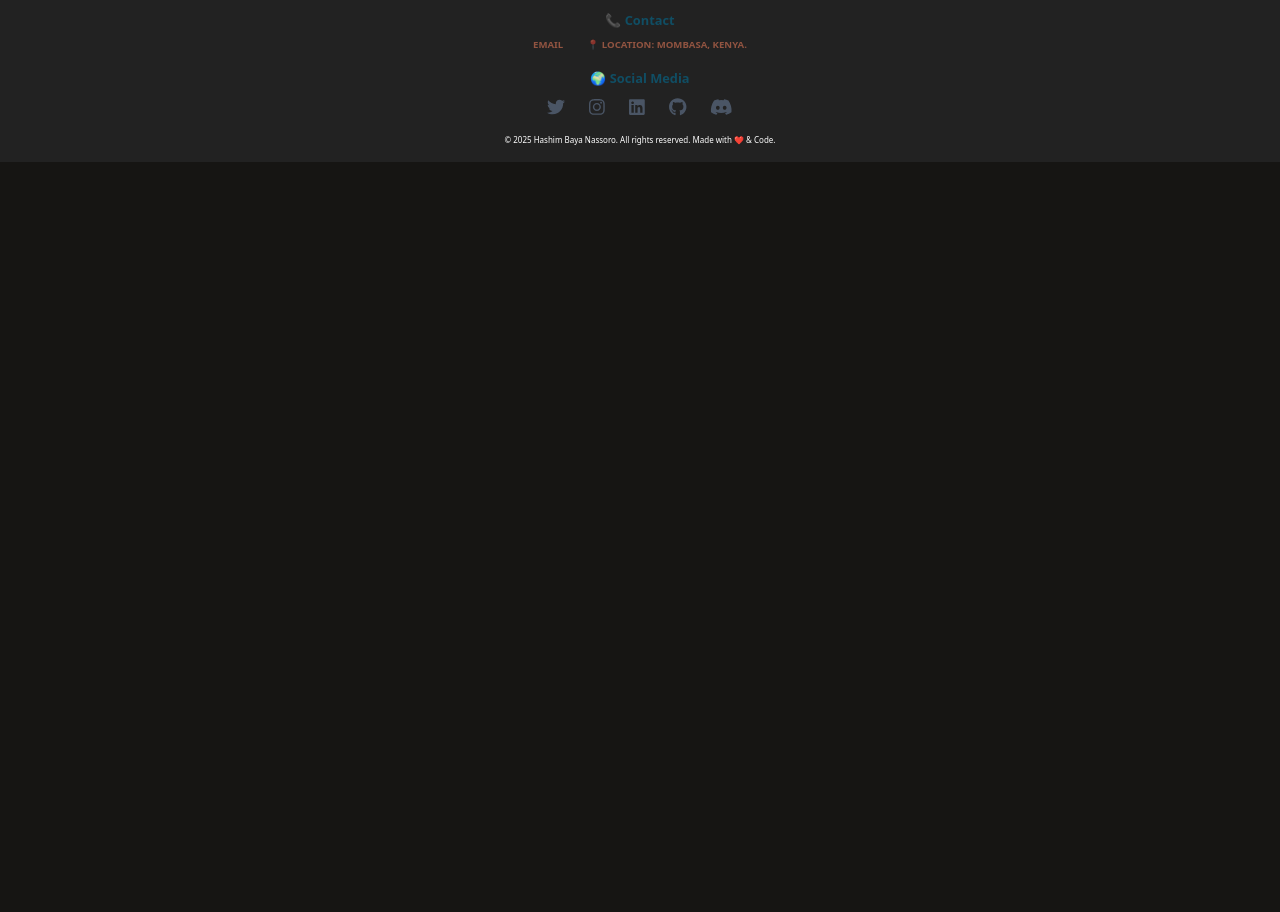
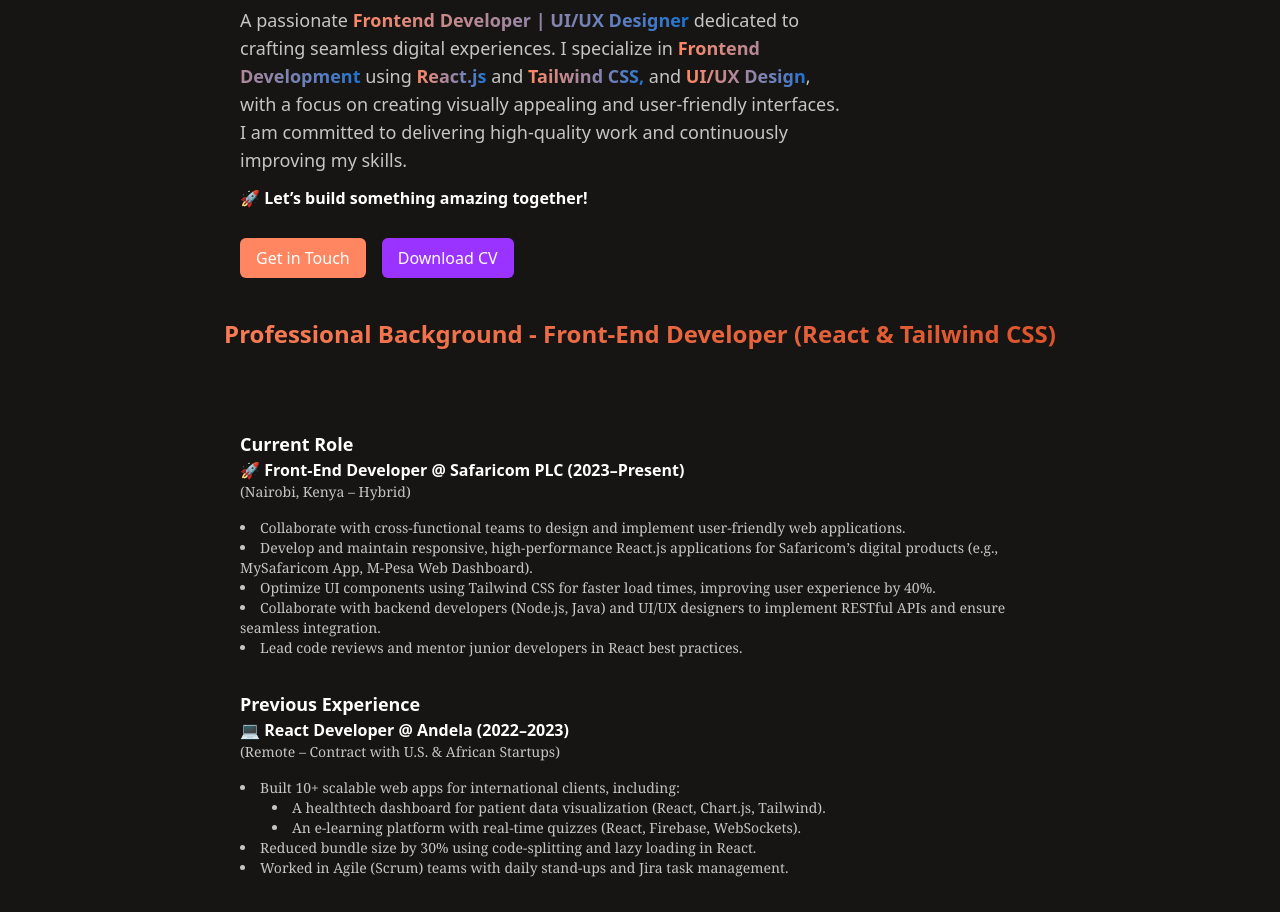
Before and after one commit to Hashim-baya/CODSOFT, a React (Vite) app in the folder PERSONAL-PORTFOLIO-WEBSITE/: page /about in a window 1280 px wide. Shown: the part 180-1092 px from the top of the page. Before the commit the page ends 800 px from the top, so only its background shows below. Built offline with nearby package versions, Linux system fonts and the light colour scheme.

Commit message:
Created the about page

```diff
--- /dev/null
+++ b/PERSONAL-PORTFOLIO-WEBSITE/src/components/common/AboutMe.jsx
@@ -0,0 +1,52 @@
+import React from 'react'
+import Button from './Button'
+import { useNavigate } from 'react-router'
+
+function AboutMe() {
+
+    const donwloadCV = () => {
+        const link = document.createElement('a');
+        link.href = '/documents/HASHIM_BAYA_Resume.pdf'; // Adjust the path to your PDF file"';
+        link.download = 'HASHIM_BAYA_NASSORO.pdf';
+        document.body.appendChild(link);
+        link.click();
+        document.body.removeChild(link);
+      }
+
+      const navigate = useNavigate();
+
+      const getInTouch = () => {
+
+          navigate('/contact');
+      }
+
+  return (
+    <section  className='mx-6 md:mx-15 lg:mx-30 xl:mx-60 2xl:mx-80 my-4'>
+
+        <h3 className='text-transparent bg-clip-text bg-gradient-to-r from-[#5BADFF] to-[#1373D1] font-bold text-xl md:text-2xl text-center mb-8'>About Me</h3>
+
+         <div className='text-start text-white flex flex-col items-center justify-start md:w-3/4 '>
+          <div className=''>
+            <h2 className='text-xl md:text-2xl mb-4'>👋 Hi, I'm <span className='font-extrabold text-2xl md:text-3xl text-transparent bg-clip-text bg-gradient-to-l from-[#FF8660] to-[#9A33FF]'>HASHIM BAYA NASSORO</span></h2>
+              <p className='text-[#C5C5C5] lg:text-lg'>
+                <span>A passionate</span>
+                <span className=' font-bold text-transparent bg-clip-text bg-gradient-to-r from-[#FF8660] to-[#1373D1]'> Frontend Developer | UI/UX Designer</span>
+                <span> dedicated to crafting seamless digital experiences. I specialize in </span>
+                <span><span className=' font-bold text-transparent bg-clip-text bg-gradient-to-r from-[#FF8660] to-[#1373D1]'>Frontend Development</span> using <span className=' font-bold text-transparent bg-clip-text bg-gradient-to-r from-[#FF8660] to-[#1373D1]'>React.js</span> and <span className=' font-bold text-transparent bg-clip-text bg-gradient-to-r from-[#FF8660] to-[#1373D1]'>Tailwind CSS,</span> and <span className=' font-bold text-transparent bg-clip-text bg-gradient-to-r from-[#FF8660] to-[#1373D1]'>UI/UX Design</span>, </span>
+                <span>with a focus on creating visually appealing and user-friendly interfaces.</span>
+                <span> I am committed to delivering high-quality work and continuously improving my skills.</span>
+              </p>
+              <p className='font-semibold mt-3 mb-3'>🚀 Let’s build something amazing together!</p>
+          </div>
+
+          <div className='flex flex-col md:flex-row gap-4 w-full justify-start md:mt-4 '>
+            <Button Message='Get in Touch' buttonVariant='Primary' onClick={getInTouch} />
+            <Button Message='Download CV' buttonVariant='Secondary' onClick={donwloadCV} />
+          </div>
+        </div>
+
+    </section>
+  )
+}
+
+export default AboutMe
--- /dev/null
+++ b/PERSONAL-PORTFOLIO-WEBSITE/src/components/common/ProfessionalBackground.jsx
@@ -0,0 +1,85 @@
+import React from 'react'
+import Testimonials from './Testimonials'
+
+function ProfessionalBackground() {
+  return (
+    <section >
+        <h3 className='text-transparent bg-clip-text bg-gradient-to-r from-[#FF8660] to-[#D5491D] font-bold text-xl md:text-2xl text-center my-10'>Professional Background - Front-End Developer (React & Tailwind CSS)</h3>
+
+        <main className='mt-20 mb-10 mx-6 md:mx-15 lg:mx-30 xl:mx-60 2xl:mx-80'>
+            <h5 className='font-bold text-lg text-white'>Current Role</h5>
+            <h6 className='font-bold text-md text-white'>🚀 Front-End Developer @ Safaricom PLC (2023–Present)</h6>
+            <p className='text-[#C5C5C5] font-serif text-sm'>(Nairobi, Kenya – Hybrid)</p>
+            <ul className='text-[#C5C5C5] font-serif text-sm mt-4 list-disc list-inside'>
+                <li>Collaborate with cross-functional teams to design and implement user-friendly web applications.</li>
+                <li>Develop and maintain responsive, high-performance React.js applications for Safaricom’s digital products (e.g., MySafaricom App, M-Pesa Web Dashboard).</li>
+                <li>Optimize UI components using Tailwind CSS for faster load times, improving user experience by 40%.</li>
+                <li>Collaborate with backend developers (Node.js, Java) and UI/UX designers to implement RESTful APIs and ensure seamless integration.</li>
+                <li>Lead code reviews and mentor junior developers in React best practices.</li>
+            </ul>
+
+            <h5 className='font-bold text-lg text-white mt-8'>Previous Experience</h5>
+            <h6 className='font-bold text-md text-white'>💻 React Developer @ Andela (2022–2023)</h6>
+            <p className='text-[#C5C5C5] font-serif text-sm'>(Remote – Contract with U.S. & African Startups)</p>
+            <ul className='text-[#C5C5C5] font-serif text-sm mt-4 list-disc list-inside'>
+                <li>Built 10+ scalable web apps for international clients, including:</li>
+                    <ul className='list-disc list-inside'>
+                        <li className='ml-8'>A healthtech dashboard for patient data visualization (React, Chart.js, Tailwind).</li>
+                        <li className='ml-8'>An e-learning platform with real-time quizzes (React, Firebase, WebSockets).</li>
+                    </ul>
+
+                <li>Reduced bundle size by 30% using code-splitting and lazy loading in React.</li>
+                <li>Worked in Agile (Scrum) teams with daily stand-ups and Jira task management.</li>
+            </ul>
+
+            <h6 className='font-bold text-md text-white mt-8'>🔧 Junior Front-End Developer @ CodSoft Kenya (2022–2023)</h6>
+            <p className='text-[#C5C5C5] font-serif text-sm'>(Nairobi, Kenya – Internship to Full-Time)</p>
+            <ul className='text-[#C5C5C5] font-serif text-sm mt-4 list-disc list-inside'>
+                <li>Developed 3+ commercial projects, including:
+                    <ul className='list-disc list-inside'>
+                        <li className='ml-8'>A restaurant POS system (React, Redux, Tailwind).</li>
+                        <li className='ml-8'>A landing page for a fintech startup (Next.js, Framer Motion).</li>
+                    </ul>
+                </li>
+                <li>Fixed 50+ UI bugs and improved mobile responsiveness across platforms.</li>
+                <li>Gained experience in Git workflows and CI/CD pipelines (GitHub Actions).</li>
+            </ul>
+
+            <h5 className='font-bold text-lg text-white mt-8'>Technical Skills</h5>
+            <h6 className='font-bold text-md text-white mt-8'>✔ Front-End:</h6>
+            <ul className='text-[#C5C5C5] font-serif text-sm mt-4 list-disc list-inside'>
+                <li>React.js (Hooks, Context API, Redux Toolkit)</li>
+                <li>Next.js (SSR, Static Site Generation)</li>
+                <li>Tailwind CSS (+ UI libraries like DaisyUI)</li>
+                <li>JavaScript (ES6+), TypeScript</li>
+                <li>HTML5, CSS3 (Flexbox, Grid, Animations)</li>
+            </ul>
+
+            <h6 className='font-bold text-md text-white mt-8'>✔ Tools & Practices:</h6>
+            <ul className='text-[#C5C5C5] font-serif text-sm mt-4 list-disc list-inside'>
+                <li>Git/GitHub (Branching, PRs)</li>
+                <li>Figma-to-React component handoff</li>
+                <li>Jest, React Testing Library (Unit Testing)</li>
+                <li>Agile/Scrum (Jira, Trello)</li>
+            </ul>
+
+            <h5 className='font-bold text-lg text-white mt-8'>Key Achievements</h5>
+            <ul className='text-[#C5C5C5] font-serif text-sm mt-4 list-disc list-inside'>
+                <li><span className='font-bold text-white'>🎓 BSc in Computer Science </span> – Egerton University (2023 - Present)</li>
+                <li><span className='font-bold text-white'>📜 Certifications: </span>
+                    <ul className='list-disc list-inside'>
+                        <li className='ml-8'>Front-End Developer (ALX Kenya, 2024)</li>
+                        <li className='ml-8'>ProDev Front-End Developer (ALX Kenya, 2025)</li>
+                    </ul>
+                </li>
+            </ul>
+
+        </main>
+
+        <Testimonials />
+
+    </section>
+  )
+}
+
+export default ProfessionalBackground
--- a/PERSONAL-PORTFOLIO-WEBSITE/src/components/pages/About.jsx
+++ b/PERSONAL-PORTFOLIO-WEBSITE/src/components/pages/About.jsx
@@ -1,8 +1,13 @@
 import React from 'react'
+import AboutMe from '../common/AboutMe'
+import ProfessionalBackground from '../common/ProfessionalBackground'
 
 function About() {
   return (
-    <div>About</div>
+    <section>
+      <AboutMe />
+      <ProfessionalBackground />
+    </section>
   )
 }
 
```
